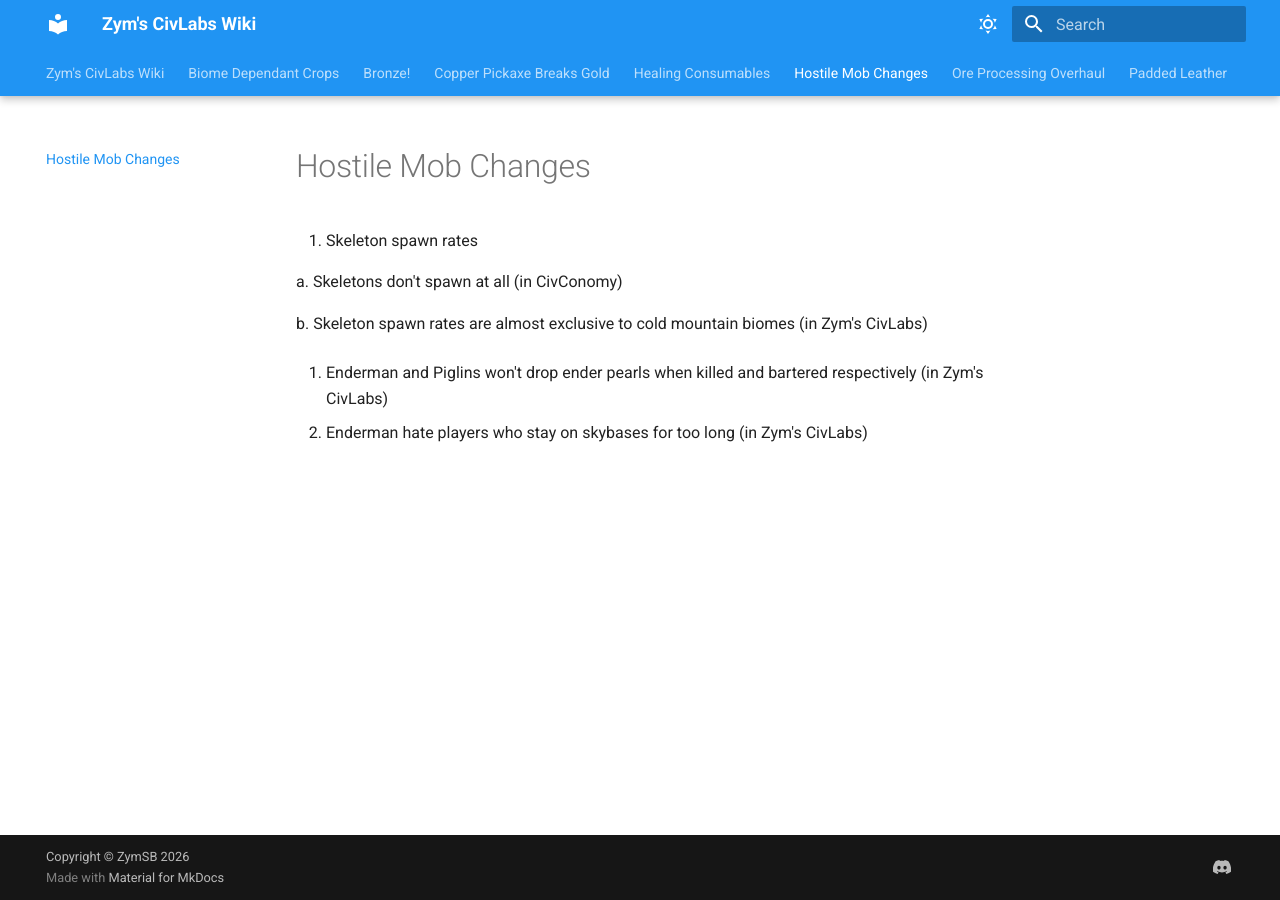
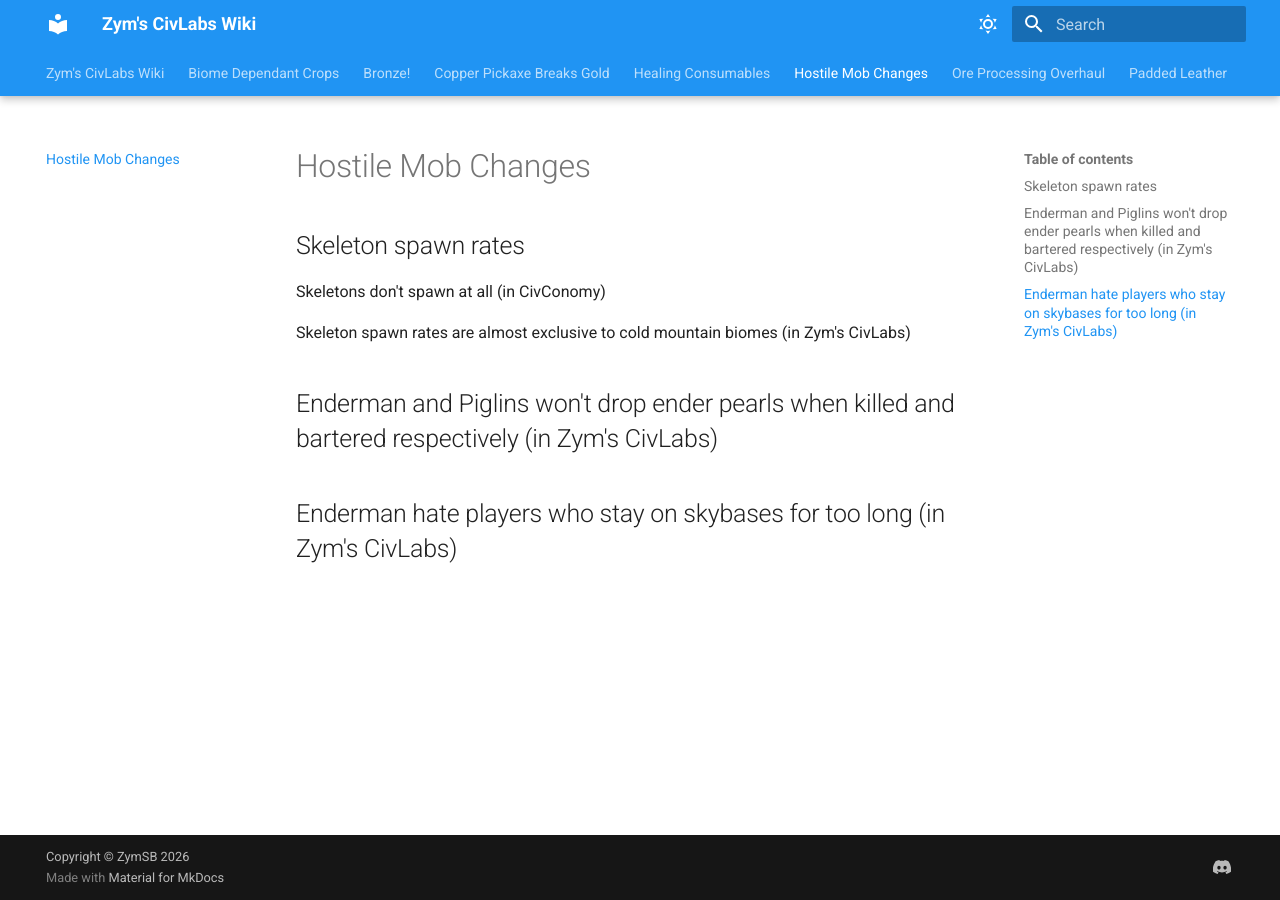
Before and after one commit to zymsbgt/zym-civlabs-docs, an MkDocs documentation site: the page built from docs/Hostile Mob Changes.md, in a window 1280 px wide. Built offline with MkDocs 1.6.1 and Material for MkDocs 9.7.7, drawn with Linux system fonts in a browser that asks for light colours; part of the change alters nothing that is shown.

Commit message:
Update Hostile Mob Changes.md

```diff
--- a/docs/Hostile Mob Changes.md
+++ b/docs/Hostile Mob Changes.md
@@ -1,11 +1,11 @@
 # Hostile Mob Changes
 
-1. Skeleton spawn rates
+## Skeleton spawn rates
 
-a. Skeletons don't spawn at all (in CivConomy)
+Skeletons don't spawn at all (in CivConomy)
 
-b. Skeleton spawn rates are almost exclusive to cold mountain biomes (in Zym's CivLabs)
+Skeleton spawn rates are almost exclusive to cold mountain biomes (in Zym's CivLabs)
 
-2. Enderman and Piglins won't drop ender pearls when killed and bartered respectively (in Zym's CivLabs)
+## Enderman and Piglins won't drop ender pearls when killed and bartered respectively (in Zym's CivLabs)
 
-3. Enderman hate players who stay on skybases for too long (in Zym's CivLabs)
+## Enderman hate players who stay on skybases for too long (in Zym's CivLabs)
```
